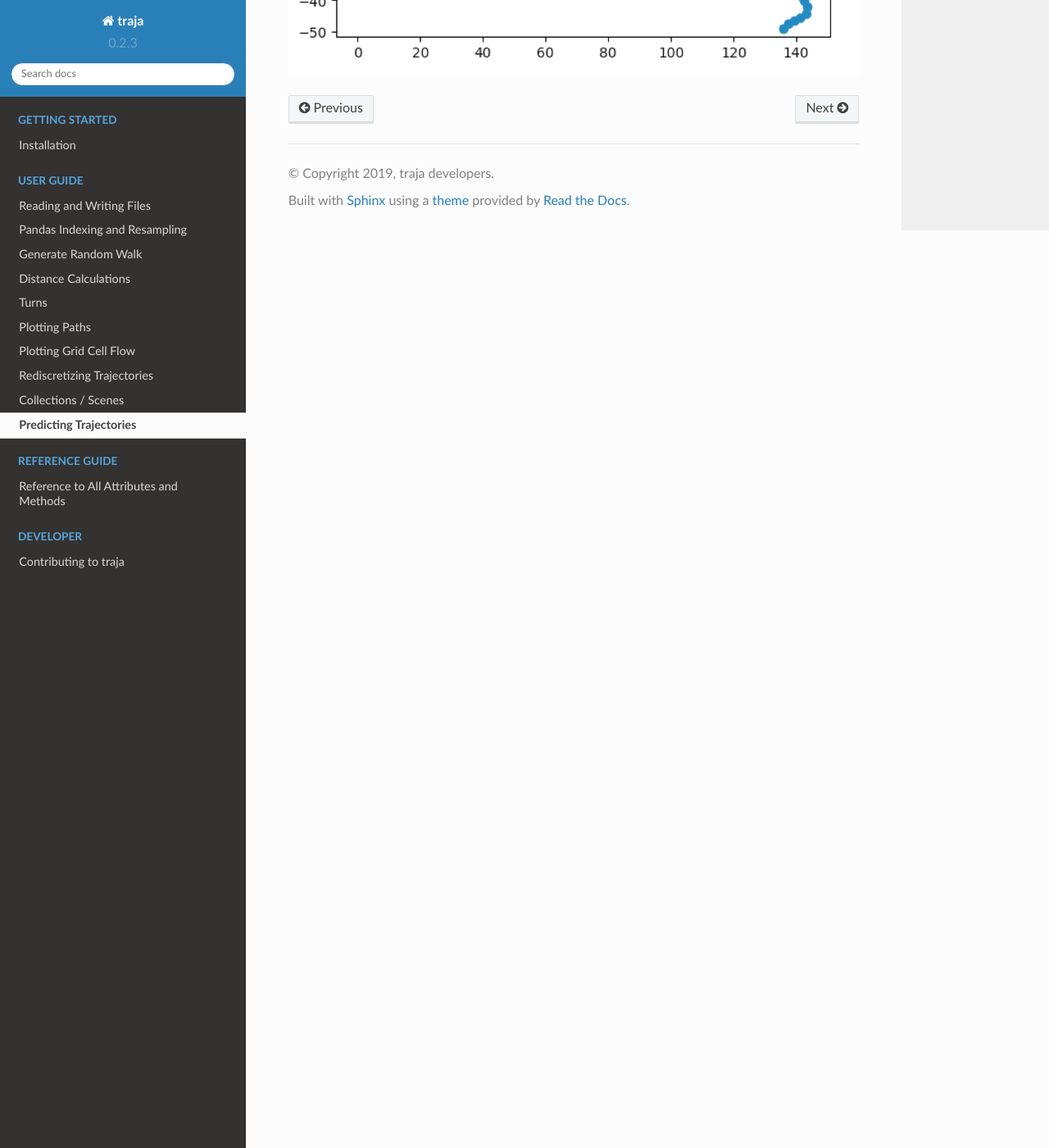
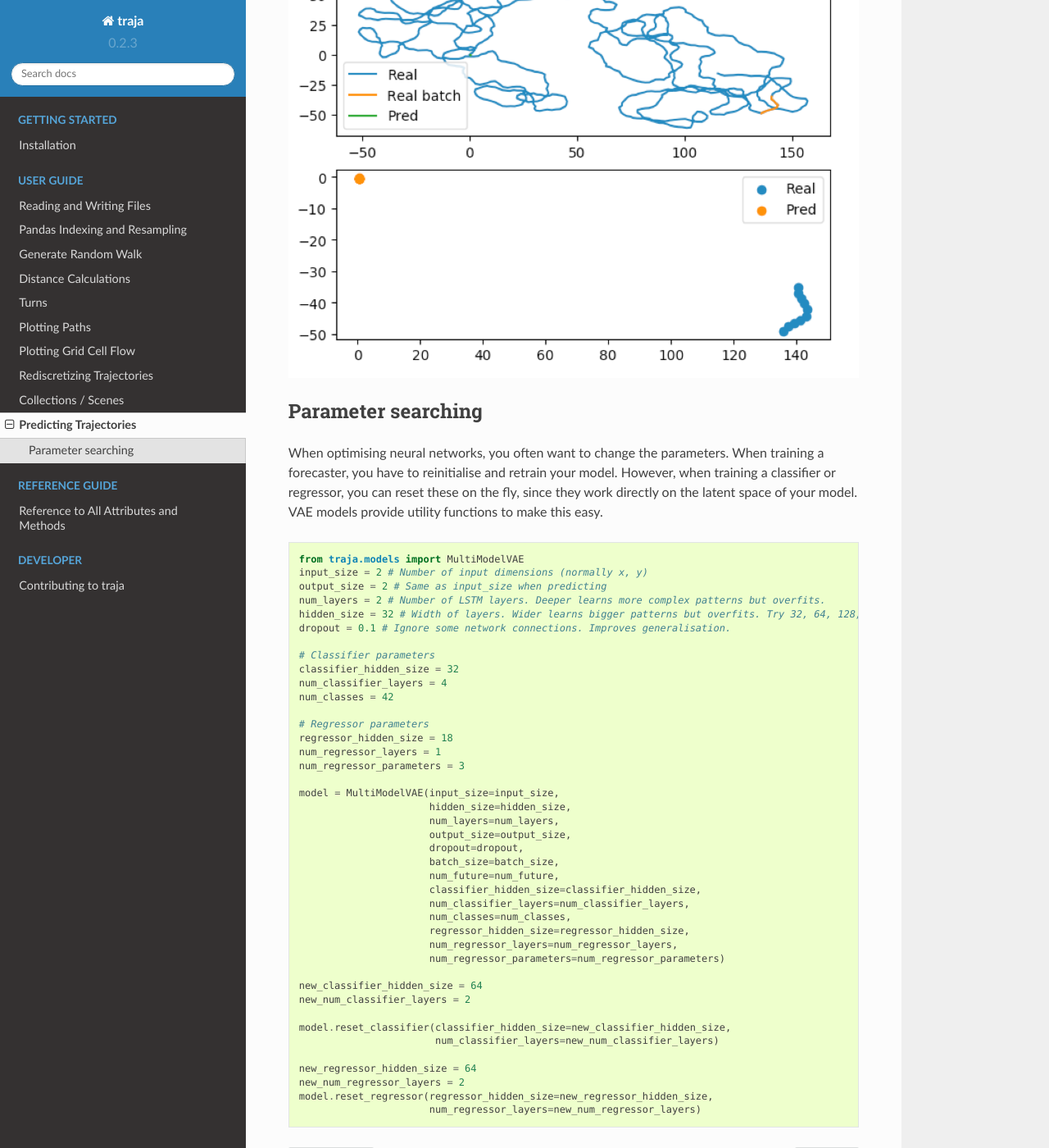
Before and after one commit to traja-team/traja, a Sphinx documentation site: the page built from docs/source/predictions.rst, in a window 1280 px wide and 1400 px high, scrolled down 2350 px. Shown: the whole window at 82% size. Built offline with Sphinx 7.4.7 and the Read the Docs theme 2.0.0, drawn with Linux system fonts in a browser that asks for light colours; pages that are not in the unit, such as notebooks, are missing from menus; some of the changed text lies outside the part shown.

Commit message:
Update documentation with parameter searching

```diff
--- a/docs/source/predictions.rst
+++ b/docs/source/predictions.rst
@@ -29,13 +29,22 @@ via :class:`~traja.models.predictive_models.lstm.LSTM`.
     batch_size = 10 # How many sequences to train every step. Constrained by GPU memory.
     num_past = 10 # How many time steps from which to learn the time series
     num_future = 5 # How many time steps to predict
+    split_by_id = False # Whether to split data into training, test and validation sets based on
+                        # the animal's ID or not. If True, an animal's entire trajectory will only
+                        # be used for training, or only for testing and so on.
+                        # If your animals are territorial (like Jaguars) and you want to forecast
+                        # their trajectories, you want this to be false. If, however, you want to
+                        # classify the group membership of an animal, you want this to be true,
+                        # so that you can verify that previously unseen animals get assigned to
+                        # the correct class.
 
 
     data_loaders, scalers = dataset.MultiModalDataLoader(df,
                                                          batch_size=batch_size,
                                                          n_past=num_past,
                                                          n_future=num_future,
-                                                         num_workers=1)
+                                                         num_workers=1,
+                                                         split_by_id=split_by_id)
 
 .. note::
 
@@ -86,6 +95,7 @@ that preserve the order of the original data. The dictionary also contains the '
 'validation_loader' data loaders, where the order of the time series is randomised.
 
 .. code-block:: python
+
     validation_loader = data_loaders['sequential_validation_loader']
 
     trainer.validate(validation_loader)
@@ -93,9 +103,62 @@ that preserve the order of the original data. The dictionary also contains the '
 Finally, you can display your training results using the built-in plotting libraries.
 
 .. code-block:: python
+
     from traja.plotting import plot_prediction
 
     batch_index = 0  # The batch you want to plot
     plot_prediction(model, validation_loader, batch_index)
 
 .. image:: _static/rnn_prediction.png
+
+Parameter searching
+-------------------
+
+When optimising neural networks, you often want to change the parameters. When training a forecaster,
+you have to reinitialise and retrain your model. However, when training a classifier or regressor, you
+can reset these on the fly, since they work directly on the latent space of your model.
+VAE models provide utility functions to make this easy.
+
+.. code-block:: python
+
+    from traja.models import MultiModelVAE
+    input_size = 2 # Number of input dimensions (normally x, y)
+    output_size = 2 # Same as input_size when predicting
+    num_layers = 2 # Number of LSTM layers. Deeper learns more complex patterns but overfits.
+    hidden_size = 32 # Width of layers. Wider learns bigger patterns but overfits. Try 32, 64, 128, 256, 512
+    dropout = 0.1 # Ignore some network connections. Improves generalisation.
+
+    # Classifier parameters
+    classifier_hidden_size = 32
+    num_classifier_layers = 4
+    num_classes = 42
+
+    # Regressor parameters
+    regressor_hidden_size = 18
+    num_regressor_layers = 1
+    num_regressor_parameters = 3
+
+    model = MultiModelVAE(input_size=input_size,
+                          hidden_size=hidden_size,
+                          num_layers=num_layers,
+                          output_size=output_size,
+                          dropout=dropout,
+                          batch_size=batch_size,
+                          num_future=num_future,
+                          classifier_hidden_size=classifier_hidden_size,
+                          num_classifier_layers=num_classifier_layers,
+                          num_classes=num_classes,
+                          regressor_hidden_size=regressor_hidden_size,
+                          num_regressor_layers=num_regressor_layers,
+                          num_regressor_parameters=num_regressor_parameters)
+
+    new_classifier_hidden_size = 64
+    new_num_classifier_layers = 2
+
+    model.reset_classifier(classifier_hidden_size=new_classifier_hidden_size,
+                           num_classifier_layers=new_num_classifier_layers)
+
+    new_regressor_hidden_size = 64
+    new_num_regressor_layers = 2
+    model.reset_regressor(regressor_hidden_size=new_regressor_hidden_size,
+                          num_regressor_layers=new_num_regressor_layers)
--- a/docs/source/reference.rst
+++ b/docs/source/reference.rst
@@ -52,7 +52,7 @@ The following methods are available via :mod:`traja.plotting`:
 
 .. automethod:: traja.plotting.polar_bar
 
-.. automethod:: traja.plotting.predict
+.. automethod:: traja.plotting.plot_prediction
 
 .. automethod:: traja.plotting.sans_serif
 
```
Also changed, not shown: 1 other file.
